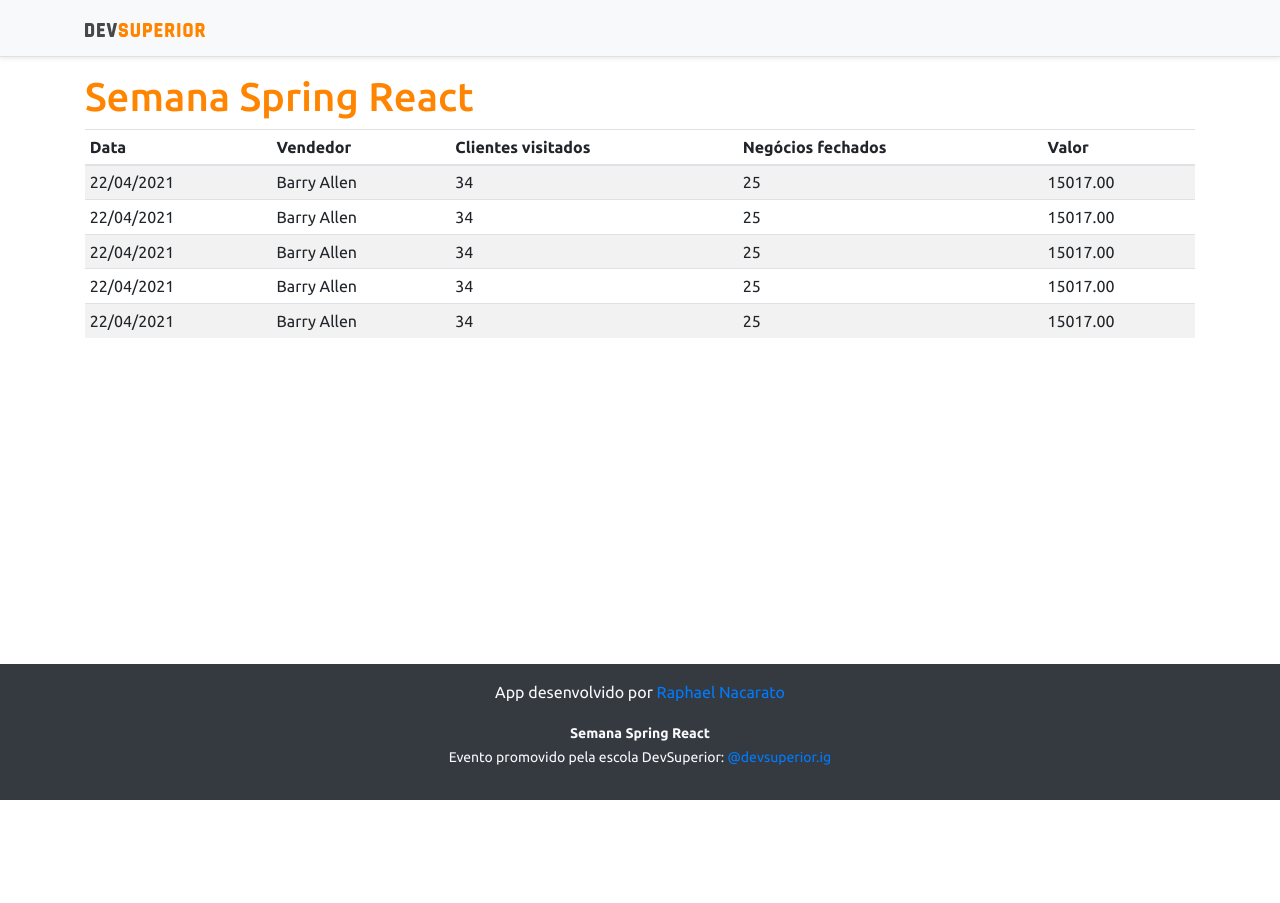
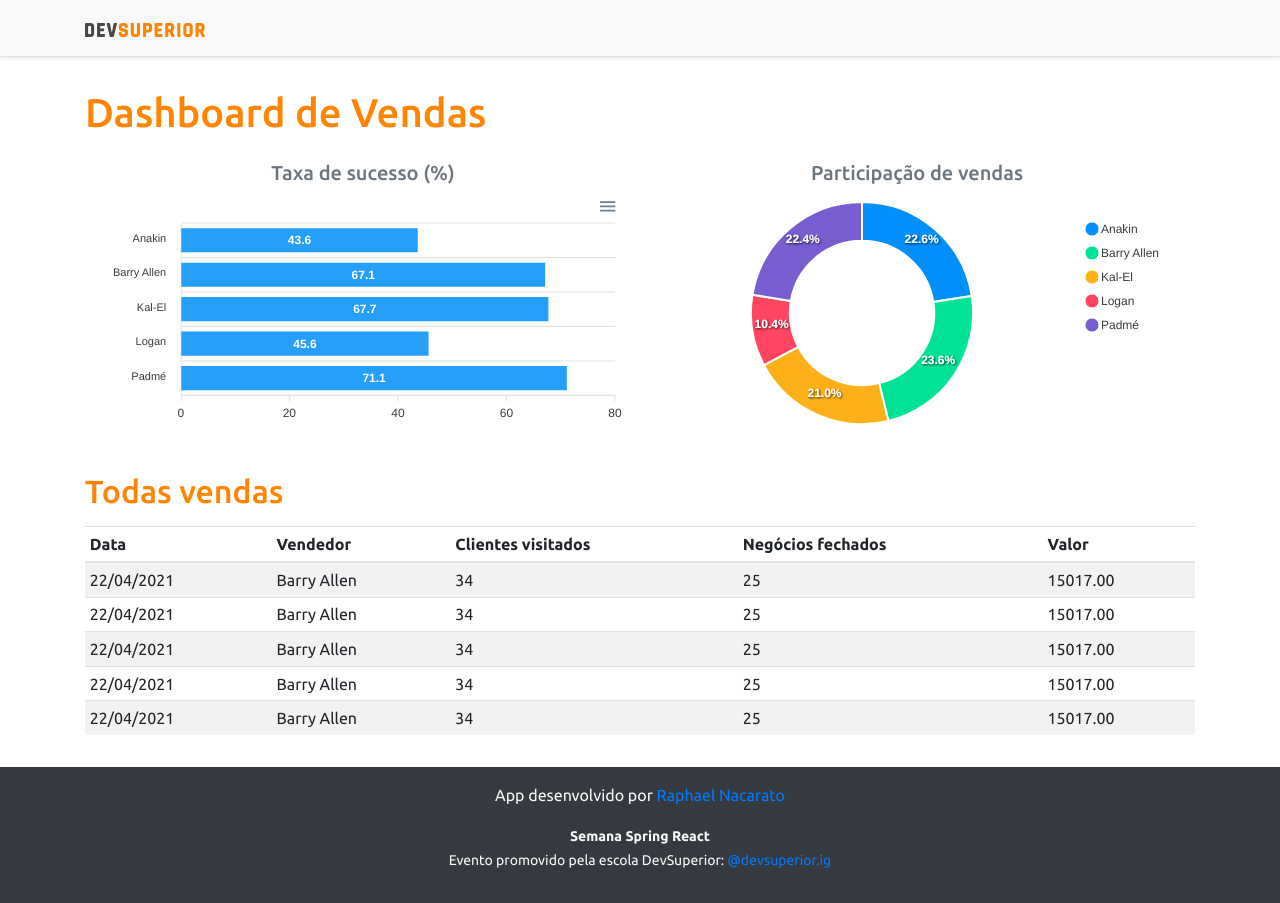
Before and after one commit to raphaelnacarato/projeto-sds3, a React (Create React App) app in the folder frontend/: page / in a window 1280 px wide. Before the commit the page ends 800 px from the top, so only its background shows below. Built offline with nearby package versions, Linux system fonts and the light colour scheme.

Commit message:
Static charts

```diff
--- a/frontend/src/App.tsx
+++ b/frontend/src/App.tsx
@@ -2,15 +2,34 @@
 import NavBar from './components/NavBar';
 import Footer from './components/Footer';
 import DataTable from './components/DataTable';
+
+import BarChart from './components/BarChart';
+import DonutChart from './components/DonutChart';
 
 function App() {
   return (
     <>
       <NavBar />
       <div className='container'>
-        <h1 className='text-primary'>Semana Spring React</h1>
+        <h1 className='text-primary py-3'>Dashboard de Vendas</h1>
 
-        <DataTable />
+        <div className="row px-3">
+          <div className="col-sm-6">
+            <h5 className='text-center text-secondary'>Taxa de sucesso (%)</h5>
+            <BarChart />
+          </div>
+
+          <div className="col-sm-6">
+            <h5 className='text-center text-secondary'>Participação de vendas</h5>
+            <DonutChart />
+          </div>
+        </div>
+
+        <div className="py-3">
+          <h2 className='text-primary py-2'>Todas vendas</h2>
+          <DataTable />
+        </div>
+
       </div>
       <Footer />
     </>
--- /dev/null
+++ b/frontend/src/components/BarChart.tsx
@@ -0,0 +1,36 @@
+import Chart from 'react-apexcharts';
+
+const BarChart = () => {
+
+   const options = {
+      plotOptions: {
+         bar: {
+            horizontal: true,
+         }
+      },
+   };
+
+   const mockData = {
+      labels: {
+         categories: ['Anakin', 'Barry Allen', 'Kal-El', 'Logan', 'Padmé']
+      },
+      series: [
+         {
+            name: "% Sucesso",
+            data: [43.6, 67.1, 67.7, 45.6, 71.1]
+         }
+      ]
+   };
+
+
+   return (
+      <Chart
+         options={{ ...options, xaxis: mockData.labels }}
+         series={mockData.series}
+         type='bar'
+         height="240"
+      />
+   );
+};
+
+export default BarChart;
--- /dev/null
+++ b/frontend/src/components/DonutChart.tsx
@@ -0,0 +1,26 @@
+import Chart from 'react-apexcharts';
+
+const DonutChart = () => {
+
+   const mockData = {
+      series: [477138, 499928, 444867, 220426, 473088],
+      labels: ['Anakin', 'Barry Allen', 'Kal-El', 'Logan', 'Padmé']
+   }
+
+   const options = {
+      legend: {
+         show: true
+      }
+   }
+
+   return (
+      <Chart
+         options={{ ...options, labels: mockData.labels }}
+         series={mockData.series}
+         type='donut'
+         height="240"
+      />
+   );
+};
+
+export default DonutChart;
```
